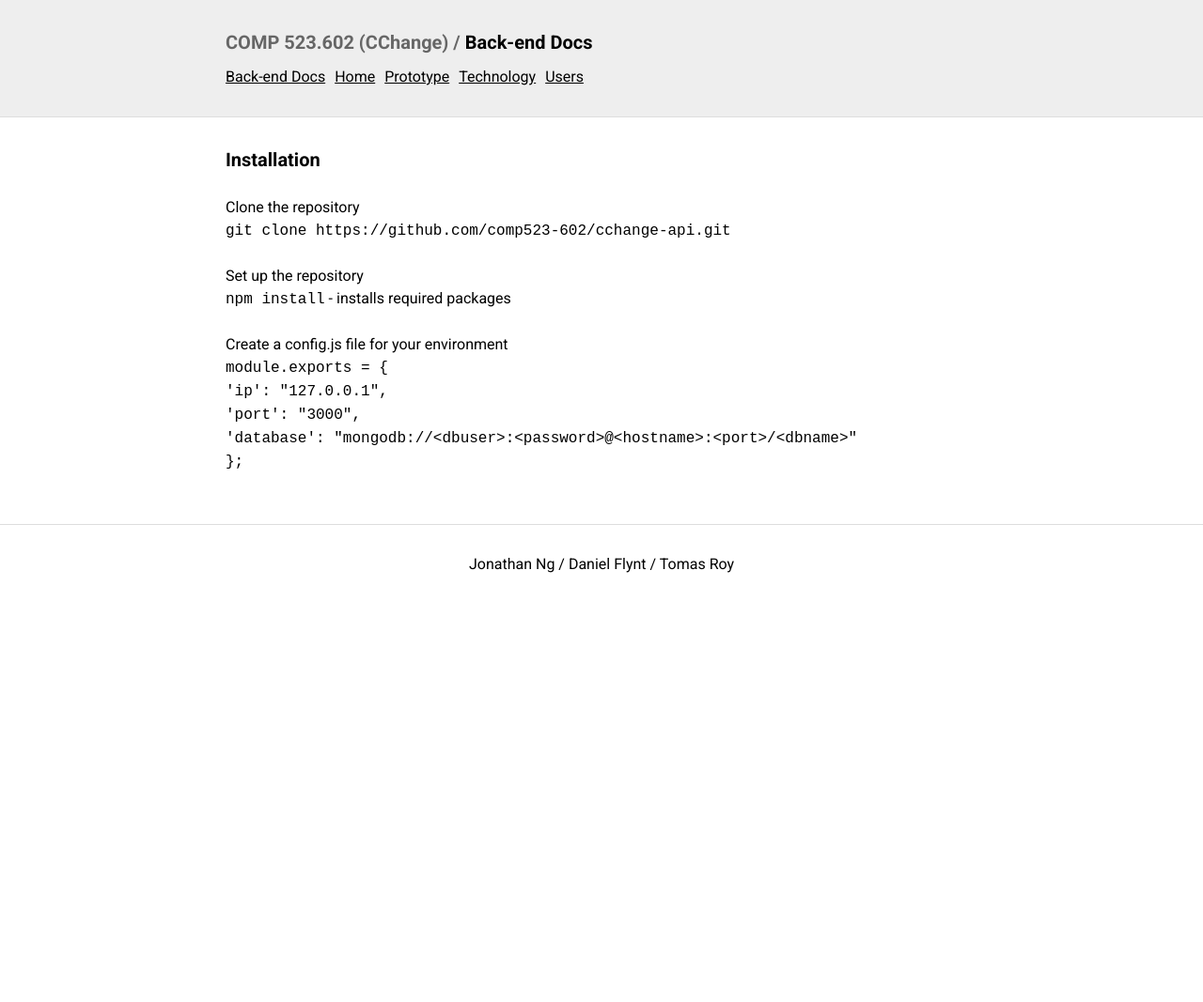
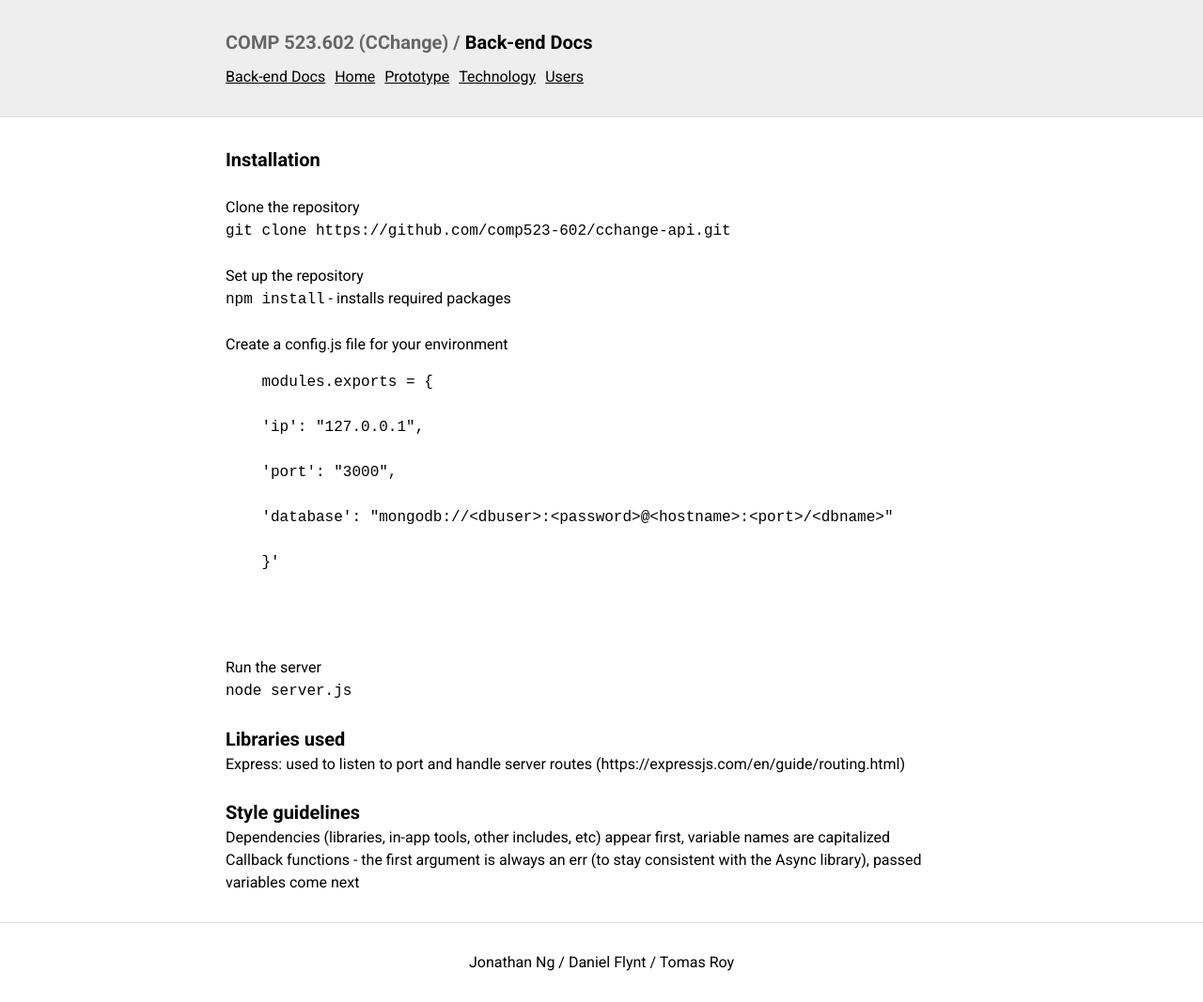
Before and after one commit to comp523-602/cchange-project, a Jekyll site: the page built from back-end-docs.markdown, in a window 1280 px wide. Shown: the whole page at 94% size. Built offline with Jekyll 4.4.1, drawn with Linux system fonts in a browser that asks for light colours; before the commit the page ends 900 px from its top, so only the background shows below that.

Commit message:
Updated Back End Docs

````diff
--- a/back-end-docs.markdown
+++ b/back-end-docs.markdown
@@ -14,8 +14,20 @@ Set up the repository
 `npm install` - installs required packages
 
 Create a config.js file for your environment
-```module.exports = {
-	'ip': "127.0.0.1",
-	'port': "3000",
-	'database': "mongodb://<dbuser>:<password>@<hostname>:<port>/<dbname>"
-};```
+~~~~
+    modules.exports = {
+    'ip': "127.0.0.1",
+    'port': "3000",
+    'database': "mongodb://<dbuser>:<password>@<hostname>:<port>/<dbname>"
+    }'
+~~~~
+
+Run the server
+`node server.js`
+
+## Libraries used
+Express: used to listen to port and handle server routes (https://expressjs.com/en/guide/routing.html)
+
+## Style guidelines
+Dependencies (libraries, in-app tools, other includes, etc) appear first, variable names are capitalized
+Callback functions - the first argument is always an err (to stay consistent with the Async library), passed variables come next
````
